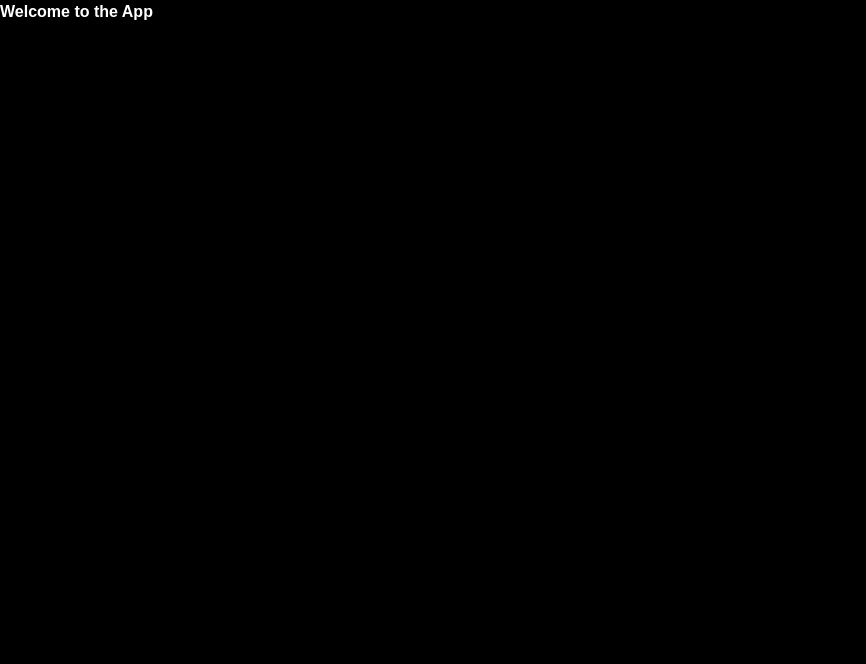
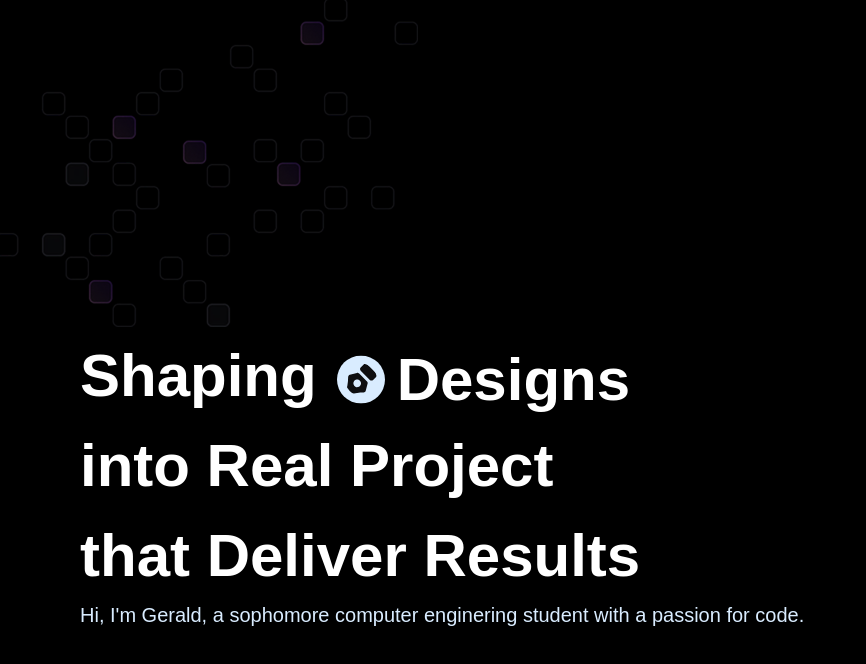
Before and after one commit to geraldsberongoy/3d-portfolio, a React (Vite) app: page / in a window 1280 px wide. Shown: the top 664 px of the page, without its empty margins (0-866 px from the left). Built offline with nearby package versions, Linux system fonts and the light colour scheme; a web font is replaced by a local one.

Commit message:
Implement Hero section with dynamic content and add words constant

```diff
--- a/src/App.jsx
+++ b/src/App.jsx
@@ -1,8 +1,10 @@
+import Hero from "./sections/Hero";
+
 const App = () => {
   return (
-    <main >
-      <h1 className="font-bold">Welcome to the App</h1>
-    </main>
+    <>
+      <Hero />
+    </>
   );
 };
 
--- /dev/null
+++ b/src/constants/index.js
@@ -0,0 +1,10 @@
+export const words = [
+    { text: "Ideas", imgPath: "/images/ideas.svg" },
+    { text: "Concepts", imgPath: "/images/concepts.svg" },
+    { text: "Designs", imgPath: "/images/designs.svg" },
+    { text: "Code", imgPath: "/images/code.svg" },
+    { text: "Ideas", imgPath: "/images/ideas.svg" },
+    { text: "Concepts", imgPath: "/images/concepts.svg" },
+    { text: "Designs", imgPath: "/images/designs.svg" },
+    { text: "Code", imgPath: "/images/code.svg" },
+  ];
--- /dev/null
+++ b/src/sections/Hero.jsx
@@ -0,0 +1,50 @@
+import React from "react";
+import { words } from "../constants";
+
+const Hero = () => {
+  return (
+    <section id="hero" className="relative overflow-hidden">
+      <div className="absolute top-0 left-0 z-10">
+        <img src="/images/bg.png" alt="background" />
+      </div>
+
+      <div className="hero-layout">
+        {/* LEFT: HERO CONTENT */}
+        <header className="flex flex-col justify-center md:w-full w-screen md:px-20 px-5">
+          <div className="flex flex-col gap-7">
+            <div className="hero-text">
+              <h1>
+                Shaping
+                <span className="slide">
+                  <span className="wrapper">
+                    {words.map((word) => (
+                      <span
+                        key={word.text}
+                        className="flex items-center md:gap-3 gap-1 pb-2"
+                      >
+                        <img
+                          src={word.imgPath}
+                          alt={word.text}
+                          className="xl:size-12 md:size-10 size-7 md:p-2 p-1 rounded-full bg-white-50"
+                        />
+                        <span>{word.text}</span>
+                      </span>
+                    ))}
+                  </span>
+                </span>
+              </h1>
+              <h1>into Real Project</h1>
+              <h1>that Deliver Results</h1>
+            </div>
+          </div>
+
+          <p className="text-white-50 md:text-xl relative z-10 pointer-events-none">
+            Hi, I&apos;m Gerald, a sophomore computer enginering student with a passion for
+            code.
+          </p>
+        </header>
+      </div>
+    </section>
+  );
+};
+export default Hero;
```
